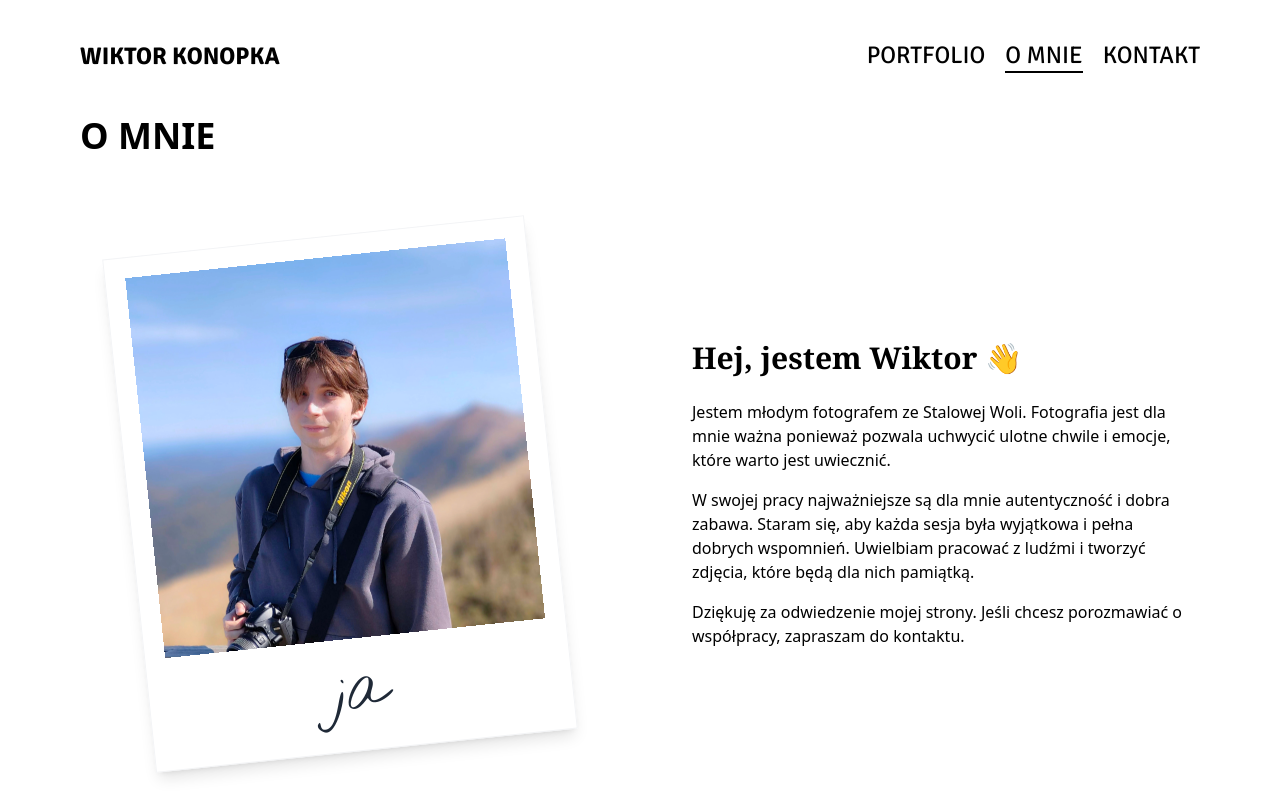
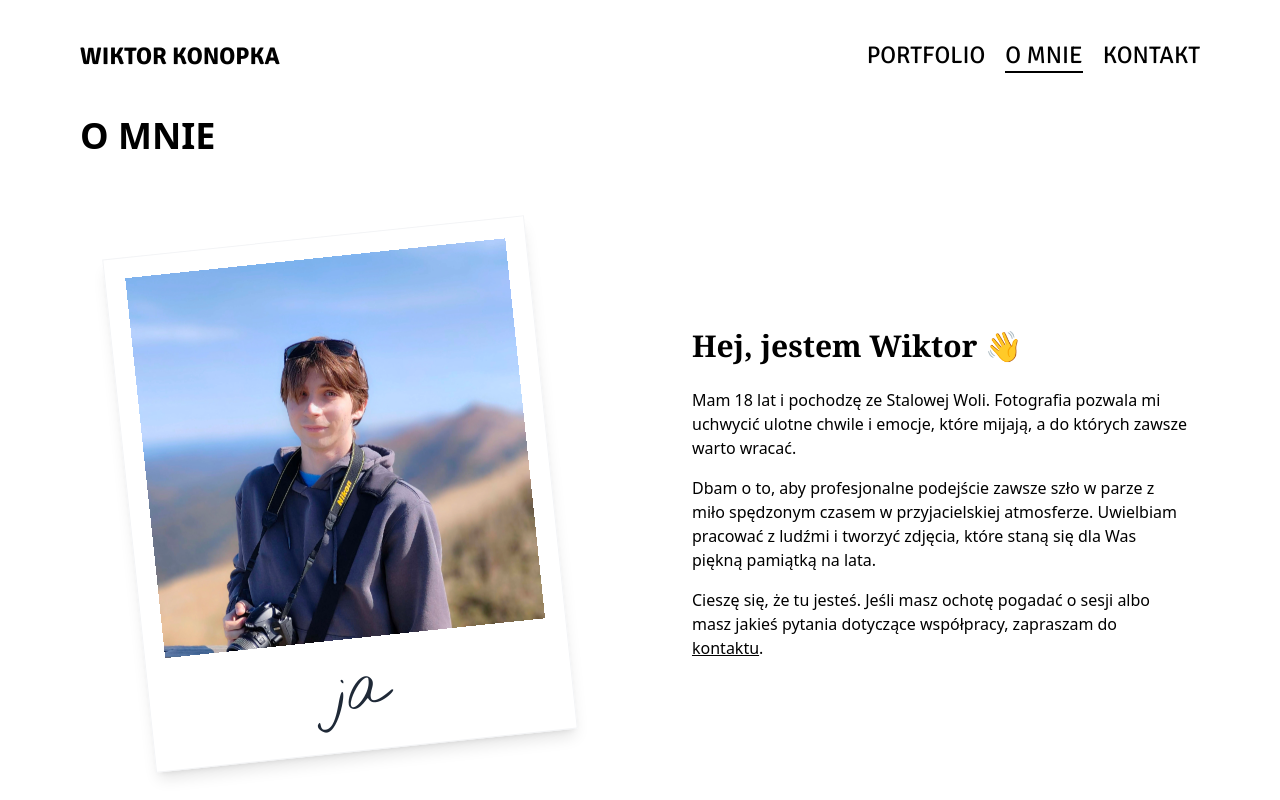
Before and after one commit to Rezonoxo/wiktorkonopka_, a website: page dist/about_me.html in a window 1280 px wide. Shown: the top 800 px of the page. Drawn offline with nearby package versions, Linux system fonts and the light colour scheme.

Commit message:
1.3.1
tresc

```diff
--- a/dist/about_me.html
+++ b/dist/about_me.html
@@ -102,14 +102,13 @@
           <span class="animate-wave">👋</span>
         </p>
         <p class="mb-4">
-          Jestem młodym fotografem ze Stalowej Woli. Fotografia jest dla mnie ważna ponieważ pozwala uchwycić ulotne chwile i emocje, które warto jest uwiecznić.
+          Mam 18 lat i pochodzę ze Stalowej Woli. Fotografia pozwala mi uchwycić ulotne chwile i emocje, które mijają, a do których zawsze warto wracać.
         </p>
         <p class="mb-4">
-          W swojej pracy najważniejsze są dla mnie autentyczność i dobra zabawa. Staram się, aby każda sesja była wyjątkowa i pełna dobrych wspomnień. Uwielbiam pracować z ludźmi i tworzyć zdjęcia, które będą dla nich pamiątką.
+          Dbam o to, aby profesjonalne podejście zawsze szło w parze z miło spędzonym czasem w przyjacielskiej atmosferze. Uwielbiam pracować z ludźmi i tworzyć zdjęcia, które staną się dla Was piękną pamiątką na lata.
         </p>
         <p>
-          Dziękuję za odwiedzenie mojej strony. Jeśli chcesz porozmawiać
-          o współpracy, zapraszam do kontaktu.
+          Cieszę się, że tu jesteś. Jeśli masz ochotę pogadać o sesji albo masz jakieś pytania dotyczące współpracy, zapraszam do <a href="contact.html" class="font-medium underline decoration-1 underline-offset-4 transition-colors hover:text-gray-500 dark:hover:text-gray-300">kontaktu</a>.
         </p>
       </section>
     </div>
```
